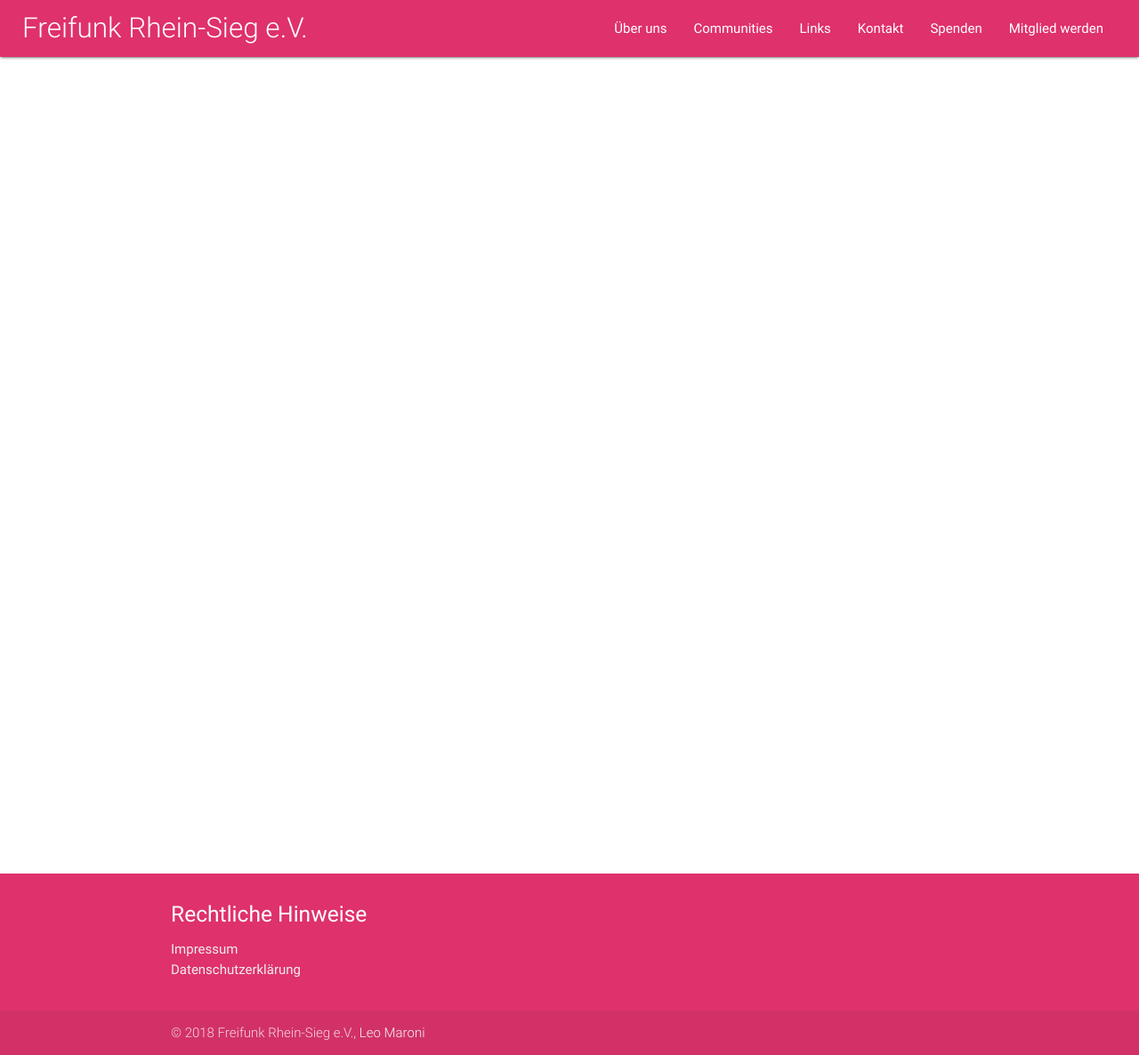
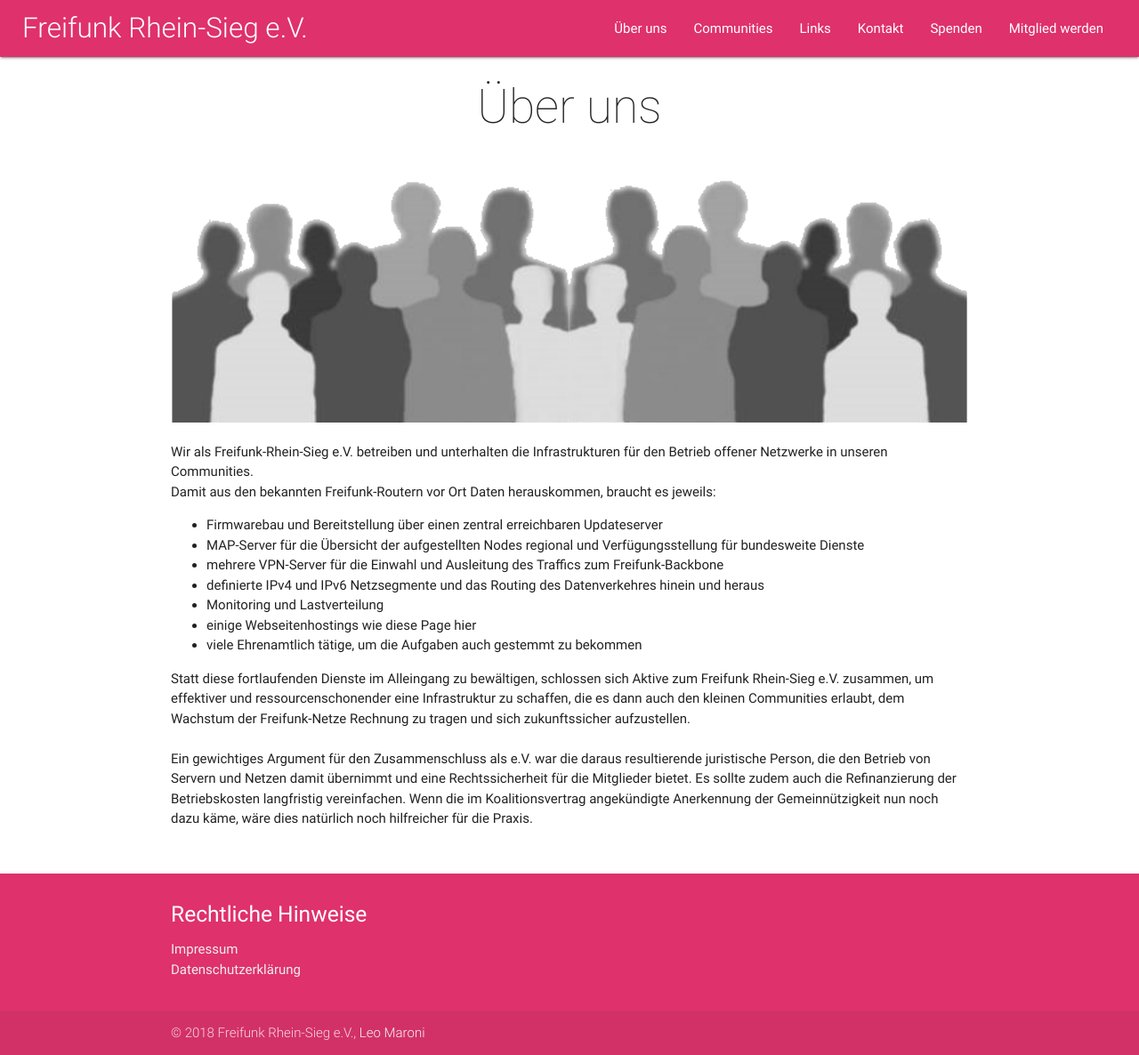
Before and after one commit to Freifunk-Rhein-Sieg/freifunk-rhein-sieg.net, a Jekyll site: the page built from index.html, in a window 1280 px wide and 1186 px high. Shown: the whole window at 89% size. Built offline with Jekyll 4.4.1, drawn with Linux system fonts in a browser that asks for light colours; nearby versions of some CDN libraries; a script that is not in the unit is left out.

Commit message:
Add Welcome image and text

```diff
--- a/_layouts/page.html
+++ b/_layouts/page.html
@@ -4,7 +4,7 @@
     <meta charset="UTF-8">
     <title>{{ site.title }}</title>
     {% feed_meta %}
-    <link rel="stylesheet" href='{{ "/css/page.css" | relative_url }}'>
+    <link rel="stylesheet" href='{{ "/assets/css/page.css" | relative_url }}'>
     <link rel="stylesheet" href="https://cdnjs.cloudflare.com/ajax/libs/materialize/0.100.2/css/materialize.min.css" integrity="sha256-e22BQKCF7bb/h/4MFJ1a4lTRR2OuAe8Hxa/3tgU5Taw=" crossorigin="anonymous" />
 </head>
 <body>
@@ -15,6 +15,6 @@
 {% include footer.html %}
 <script src="https://cdnjs.cloudflare.com/ajax/libs/jquery/3.2.1/jquery.min.js" integrity="sha256-hwg4gsxgFZhOsEEamdOYGBf13FyQuiTwlAQgxVSNgt4=" crossorigin="anonymous"></script>
 <script src="https://cdnjs.cloudflare.com/ajax/libs/materialize/0.100.2/js/materialize.min.js" integrity="sha256-uWtSXRErwH9kdJTIr1swfHFJn/d/WQ6s72gELOHXQGM=" crossorigin="anonymous"></script>
-<script src="{{ '/js/page.js' | relative_url }}"></script>
+<script src="{{ '/assets/js/page.js' | relative_url }}"></script>
 </body>
 </html>
--- a/index.html
+++ b/index.html
@@ -1,3 +1,34 @@
 ---
 layout: page
 ---
+<div class="container">
+    <section>
+        <div class="center">
+            <h2>&Uuml;ber uns</h2>
+        </div>
+        <img style="width: 100%"  src="{{ '/assets/img/mainpage-gruppenbild.png' | relative_url }}" alt="">
+        <p>
+            Wir als Freifunk-Rhein-Sieg e.V. betreiben und unterhalten die Infrastrukturen für den Betrieb offener Netzwerke in unseren Communities.
+            <br>
+            Damit aus den bekannten Freifunk-Routern vor Ort Daten herauskommen, braucht es jeweils:
+        </p>
+            <ul class="browser-default">
+                <li>Firmwarebau und Bereitstellung über einen zentral erreichbaren Updateserver</li>
+                <li>MAP-Server für die Übersicht der aufgestellten Nodes regional und Verfügungsstellung für bundesweite Dienste</li>
+                <li>mehrere VPN-Server für die Einwahl und Ausleitung des Traffics zum Freifunk-Backbone</li>
+                <li>definierte IPv4 und IPv6 Netzsegmente und das Routing des Datenverkehres hinein und heraus</li>
+                <li>Monitoring und Lastverteilung</li>
+                <li>einige Webseitenhostings wie diese Page hier</li>
+                <li>viele Ehrenamtlich tätige, um die Aufgaben auch gestemmt zu bekommen</li>
+            </ul>
+        <p>
+            Statt diese fortlaufenden Dienste im Alleingang zu bewältigen, schlossen sich Aktive zum Freifunk Rhein-Sieg e.V. zusammen, um effektiver
+            und ressourcenschonender eine Infrastruktur zu schaffen, die es dann auch den kleinen Communities erlaubt, dem Wachstum der Freifunk-Netze
+            Rechnung zu tragen und sich zukunftssicher aufzustellen.
+            <br><br>
+            Ein gewichtiges Argument für den Zusammenschluss als e.V. war die daraus resultierende juristische Person, die den Betrieb von Servern und Netzen damit
+            übernimmt und eine Rechtssicherheit für die Mitglieder bietet. Es sollte zudem auch die Refinanzierung der Betriebskosten langfristig vereinfachen.
+            Wenn die im Koalitionsvertrag angekündigte Anerkennung der Gemeinnützigkeit nun noch dazu käme, wäre dies natürlich noch hilfreicher für die Praxis.
+        </p>
+    </section>
+</div>
```
Also changed, not shown: assets/css/page.scss (renamed from css/page.scss), assets/css/post.scss (renamed from css/post.scss), assets/img/mainpage-gruppenbild.png (added), assets/js/page.js (added), assets/js/post.js (added).
